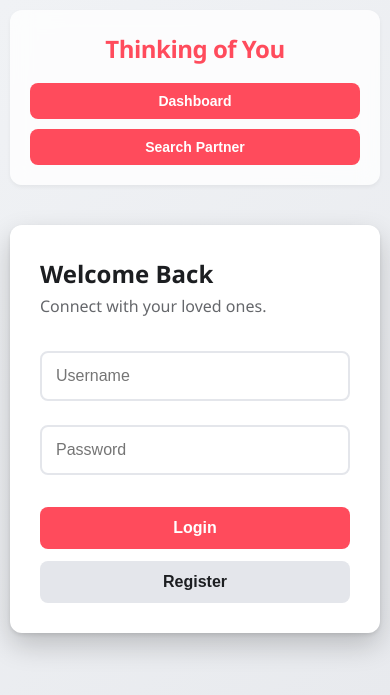
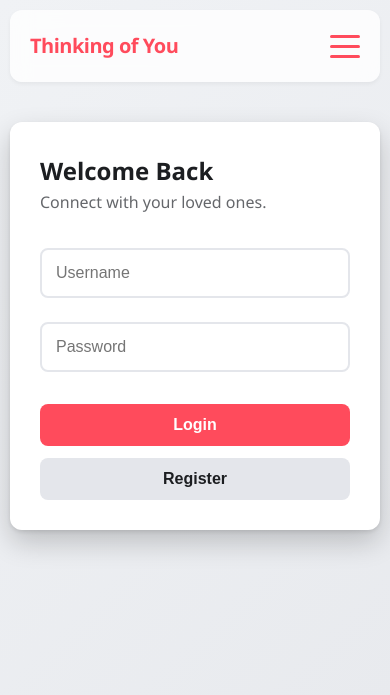
Before and after one commit to silviokaviedes/think-of-you, a web app: page /index.html in a window 390 px wide. Shown: the top 695 px of the page. Run offline with its HTML, style and script files only (its server is not run), Linux system fonts and the light colour scheme; data that the repository does not hold is empty; some libraries are stand-ins or nearby versions.

Commit message:
Add burger menu and improve header responsiveness for mobile devices

```diff
--- a/src/main/resources/static/css/style.css
+++ b/src/main/resources/static/css/style.css
@@ -44,6 +44,45 @@ header {
     backdrop-filter: blur(10px);
     border-radius: var(--radius);
     box-shadow: 0 2px 4px rgba(0,0,0,0.05);
+    position: relative;
+    z-index: 999;
+}
+
+/* Burger Menu */
+.burger-menu {
+    display: none;
+    flex-direction: column;
+    justify-content: space-around;
+    width: 30px;
+    height: 30px;
+    background: transparent;
+    border: none;
+    cursor: pointer;
+    padding: 0;
+    z-index: 9999;
+}
+
+.burger-menu span {
+    width: 30px;
+    height: 3px;
+    background: var(--primary);
+    border-radius: 10px;
+    transition: all 0.3s linear;
+    position: relative;
+    transform-origin: 1px;
+}
+
+.burger-menu.active span:nth-child(1) {
+    transform: rotate(45deg);
+}
+
+.burger-menu.active span:nth-child(2) {
+    opacity: 0;
+    transform: translateX(20px);
+}
+
+.burger-menu.active span:nth-child(3) {
+    transform: rotate(-45deg);
 }
 
 .header-nav {
@@ -415,30 +454,75 @@ select {
     animation: pulse 0.3s ease-in-out;
 }
 
-@media (max-width: 600px) {
-    #app { padding: 10px; }
-    .partners-grid { grid-template-columns: 1fr; }
+@media (max-width: 768px) {
+    #app {
+        padding: 10px;
+    }
+
+    .partners-grid {
+        grid-template-columns: 1fr;
+    }
+
     header {
+        flex-direction: row;
+        gap: 15px;
+    }
+
+    h1 {
+        font-size: 20px;
+    }
+
+    .burger-menu {
+        display: flex;
+        order: 3;
+    }
+
+    .header-nav {
+        position: absolute;
+        top: 100%;
+        left: 20px;
+        right: 20px;
+        background: rgba(255, 255, 255, 0.95);
+        backdrop-filter: blur(10px);
+        border-radius: var(--radius);
+        box-shadow: var(--shadow);
         flex-direction: column;
+        padding: 20px;
         gap: 15px;
-        text-align: center;
+        transform: translateY(-20px);
+        opacity: 0;
+        visibility: hidden;
+        transition: all 0.3s ease;
+        z-index: 9998;
     }
-    .header-nav {
+
+    .header-nav.active {
+        transform: translateY(0);
+        opacity: 1;
+        visibility: visible;
+    }
+
+    .nav-btn {
+        width: 100%;
+        padding: 12px 20px;
+    }
+
+    #user-info {
+        flex-direction: column;
+        align-items: flex-start;
+        gap: 10px;
+        padding-top: 10px;
+        border-top: 1px solid #e4e6eb;
+    }
+
+    .button-group {
         flex-direction: column;
         width: 100%;
-        gap: 10px;
     }
-    .nav-btn {
+
+    .button-group button {
         width: 100%;
     }
-    .nav-btn:first-child {
-        order: -2;
-    }
-    .nav-btn:nth-child(2) {
-        order: -1;
-    }
-    .button-group { flex-direction: column; width: 100%; }
-    .button-group button { width: 100%; }
 }
 
 /* Mood Summary Styles */
--- a/src/main/resources/static/index.html
+++ b/src/main/resources/static/index.html
@@ -13,14 +13,19 @@
     <div id="app">
         <header>
             <h1>Thinking of You</h1>
-            <div class="header-nav">
+            <button class="burger-menu" onclick="toggleMenu()" aria-label="Toggle menu">
+                <span></span>
+                <span></span>
+                <span></span>
+            </button>
+            <nav class="header-nav" id="header-nav">
                 <button class="nav-btn" onclick="showDashboard()">Dashboard</button>
                 <button class="nav-btn" onclick="showSearch()">Search Partner</button>
                 <div id="user-info" class="hidden">
                     <span id="current-username"></span>
                     <button class="secondary-btn" onclick="logout()">Logout</button>
                 </div>
-            </div>
+            </nav>
         </header>
 
         <main>
--- a/src/main/resources/static/js/app.js
+++ b/src/main/resources/static/js/app.js
@@ -27,6 +27,14 @@ function showToast(message, type = 'info') {
         }, 3000);
     }
     return toast;
+}
+
+function toggleMenu() {
+    const burgerMenu = document.querySelector('.burger-menu');
+    const headerNav = document.getElementById('header-nav');
+
+    burgerMenu.classList.toggle('active');
+    headerNav.classList.toggle('active');
 }
 
 // UI Navigation
```
